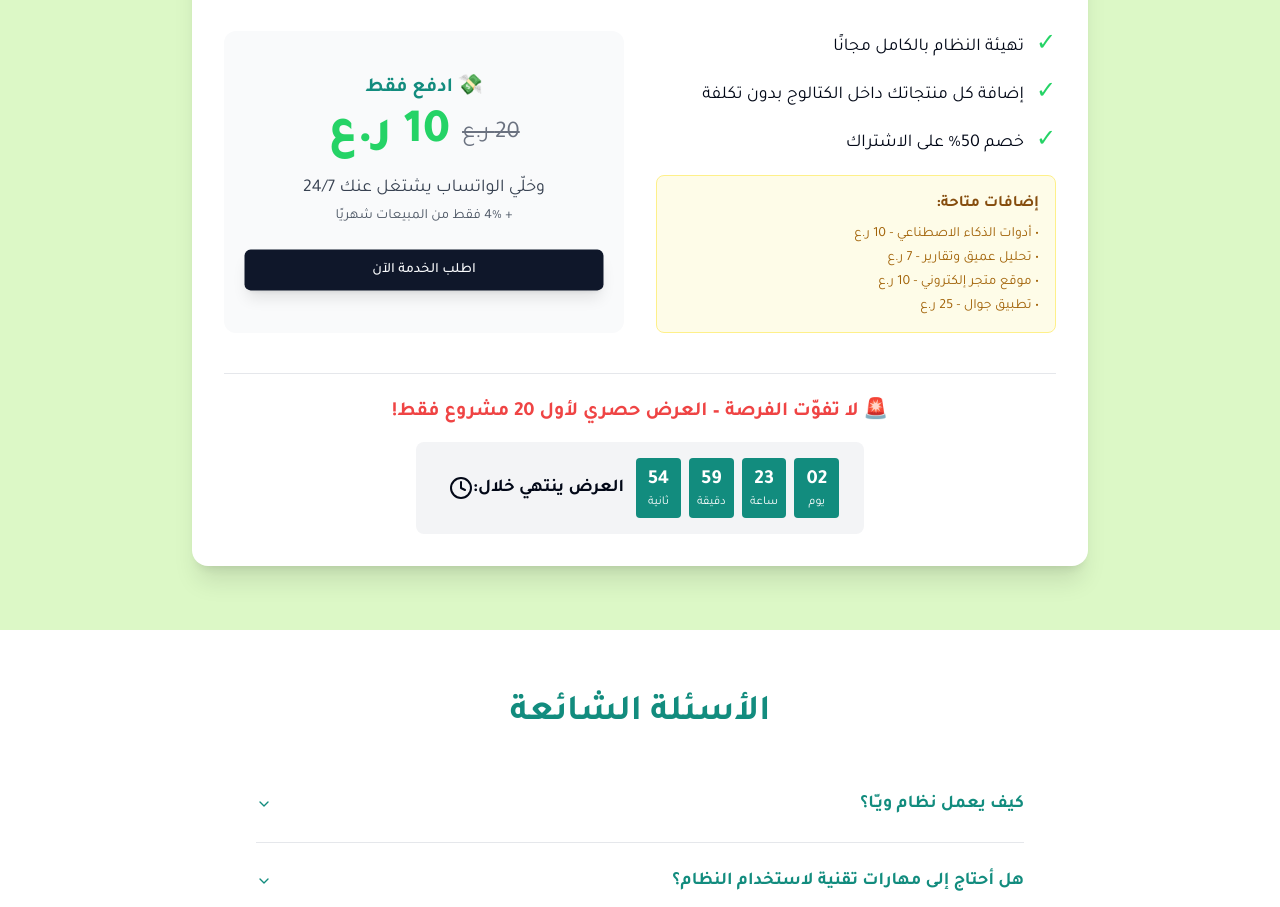
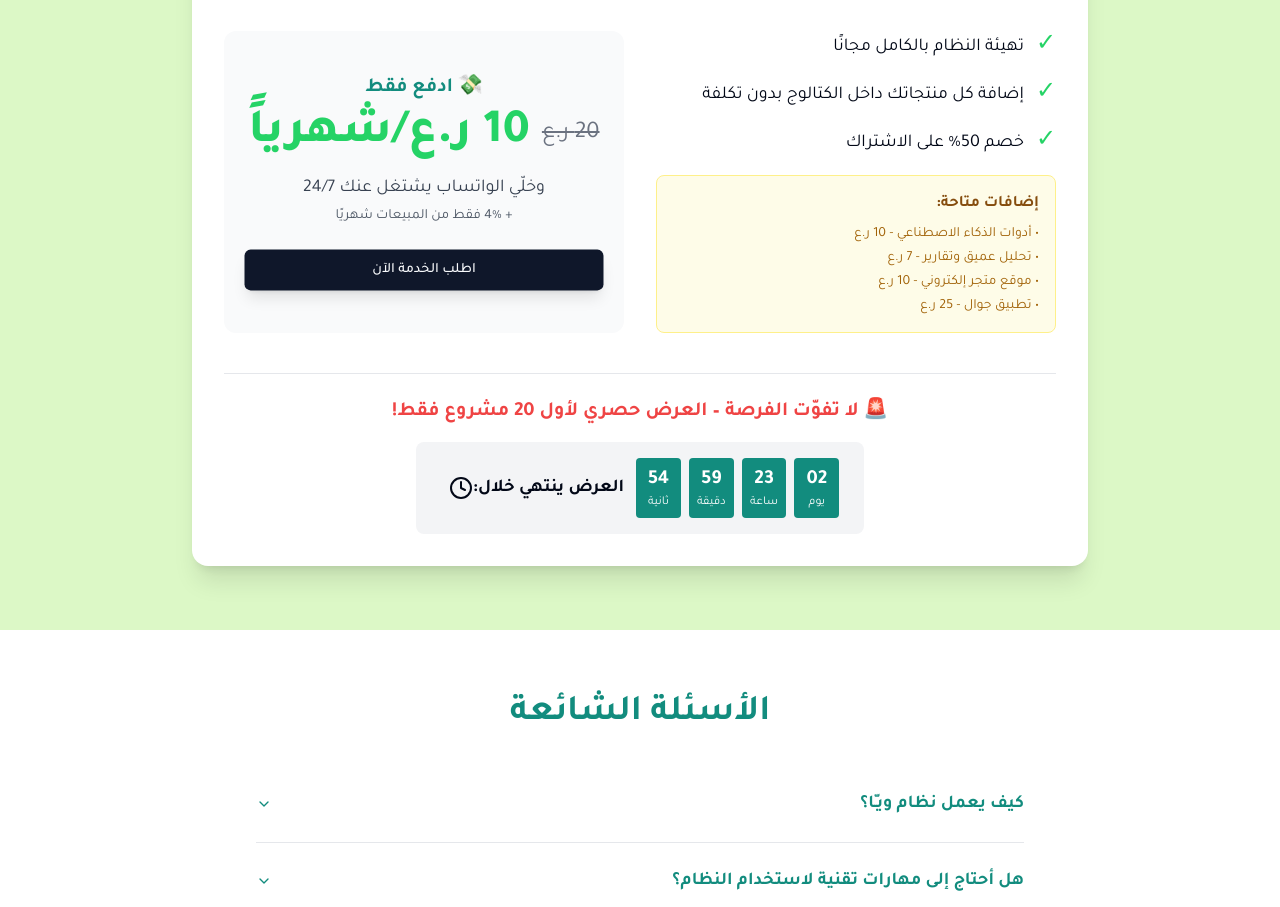
Before and after one commit to mazi87n/watshop-smart-landing, a React (Vite) app: page / in a window 1280 px wide. Shown: the part 2199-3106 px from the top of the page. Built offline with nearby package versions, Linux system fonts and the light colour scheme.

Commit message:
Add "monthly" to subscription description
Update the offer section to include "monthly" in the subscription description.

```diff
--- a/src/contexts/LanguageContext.tsx
+++ b/src/contexts/LanguageContext.tsx
@@ -163,8 +163,8 @@ const translations: Translations = {
     en: '20 OMR',
   },
   'offer.price': {
-    ar: '10 ر.ع',
-    en: '10 OMR',
+    ar: '10 ر.ع/شهرياً',
+    en: '10 OMR/month',
   },
   'offer.description': {
     ar: 'وخلّي الواتساب يشتغل عنك 24/7',
```
